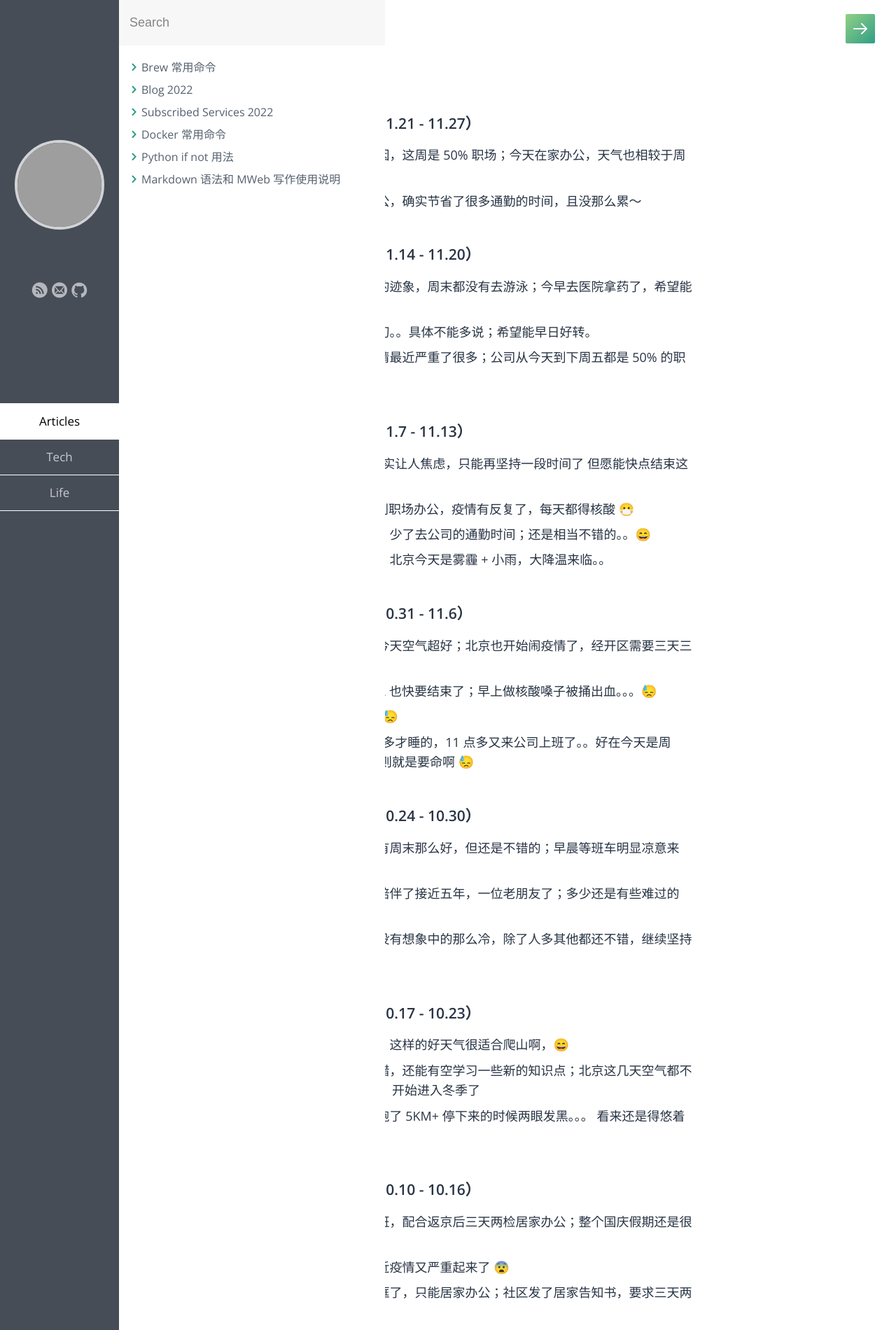
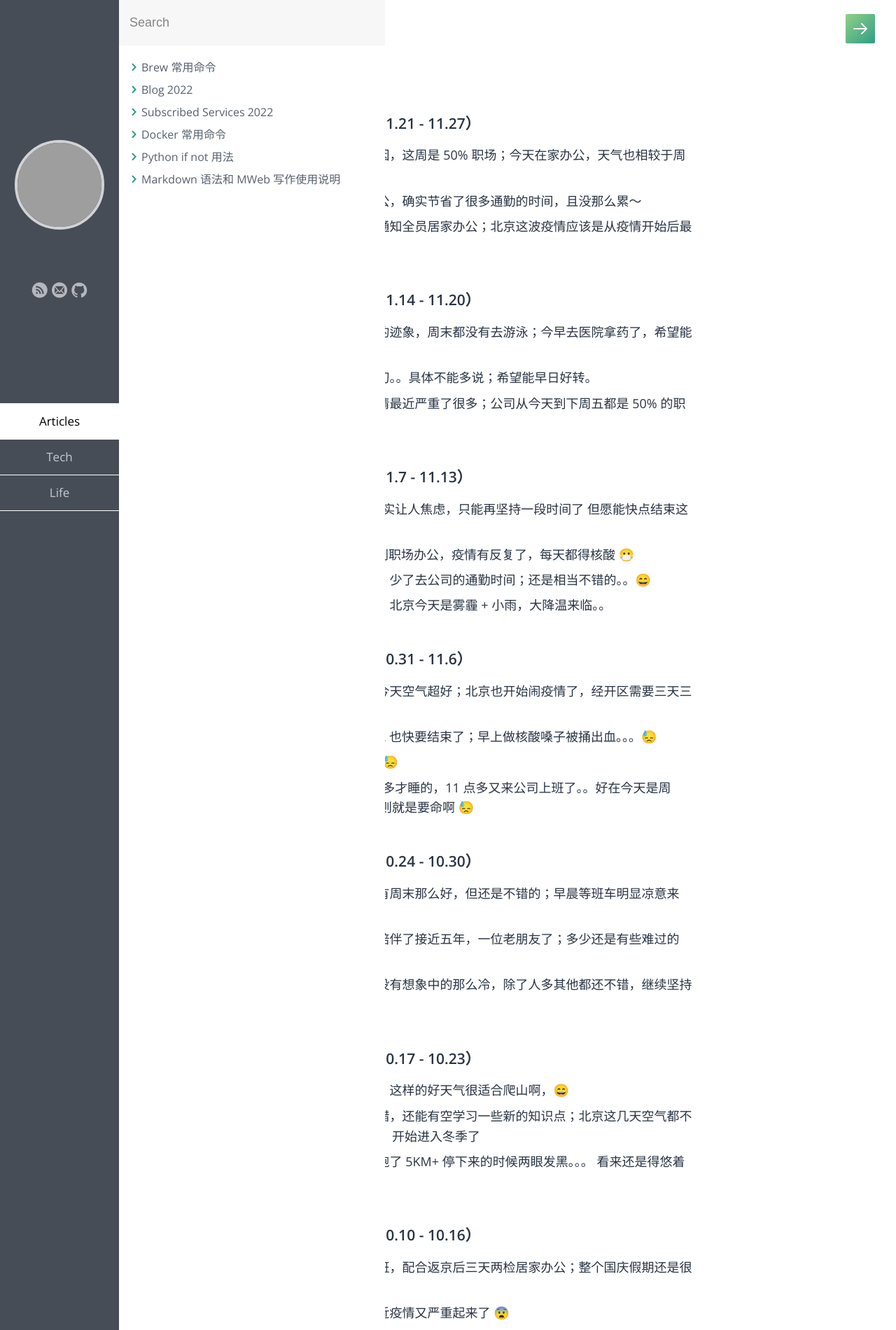
Before and after one commit to samxupeiran/samxupeiran.github.io, a Jekyll site: the page built from _posts/life/2022-05-06-my-blog.md, in a window 1280 px wide. Shown: the top 1900 px of the page at 70% size. Built offline with Jekyll 4.4.1, drawn with Linux system fonts in a browser that asks for light colours; some web fonts are replaced; some of the changed text lies outside the part shown; grey boxes are pictures that could not be loaded.

Commit message:
feat: add weekly blog 11.25

```diff
--- a/_posts/life/2022-05-06-my-blog.md
+++ b/_posts/life/2022-05-06-my-blog.md
@@ -9,6 +9,7 @@ tags: Blog
 - ### 2022 年 11 月 第 4 周（11.21 - 11.27）
      - 11.21 由于北京的疫情原因，这周是 50% 职场；今天在家办公，天气也相较于周末好了很多～
      - 11.24 这两天都是居家办公，确实节省了很多通勤的时间，且没那么累～
+     - 11.25 今天周五了，昨天通知全员居家办公；北京这波疫情应该是从疫情开始后最严重的一波了 ⛽️
 
 - ### 2022 年 11 月 第 3 周（11.14 - 11.20）
      - 11.14 这两天胃病有复发的迹象，周末都没有去游泳；今早去医院拿药了，希望能尽快好转。。。
```
